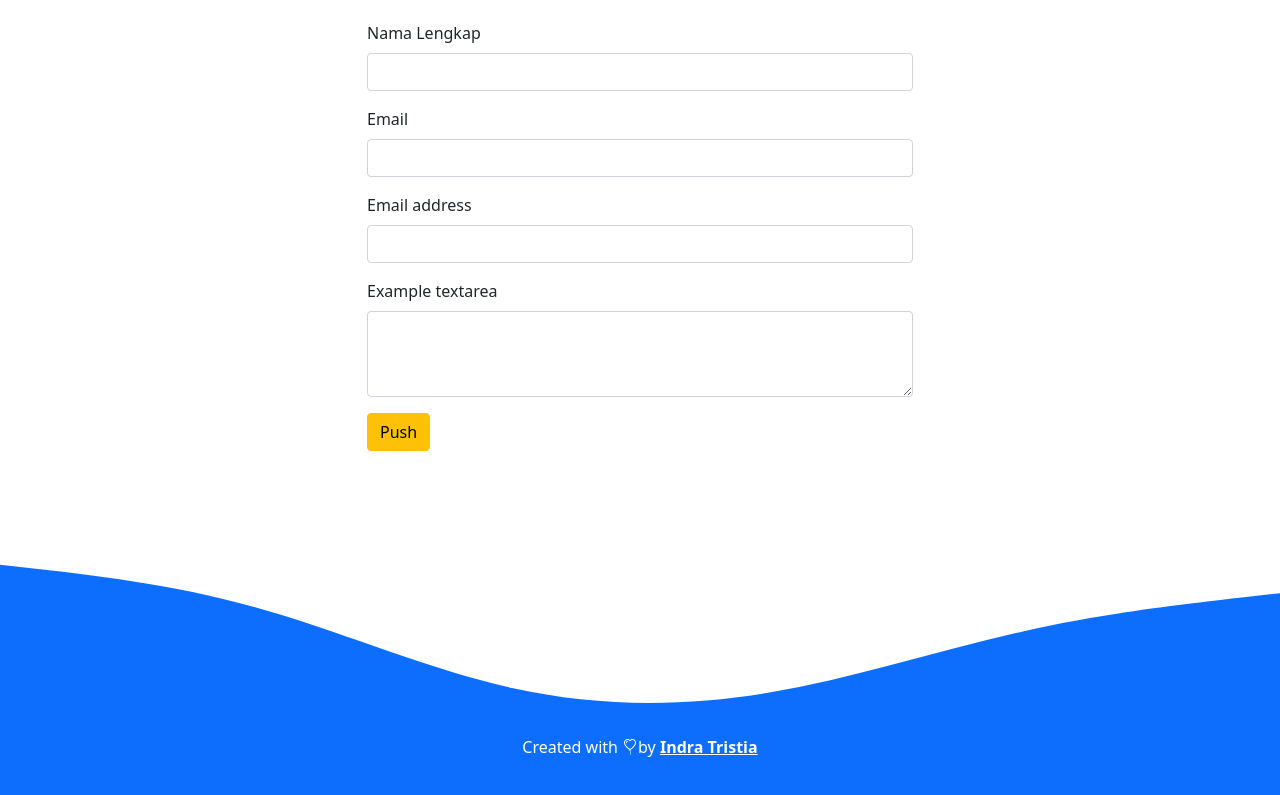
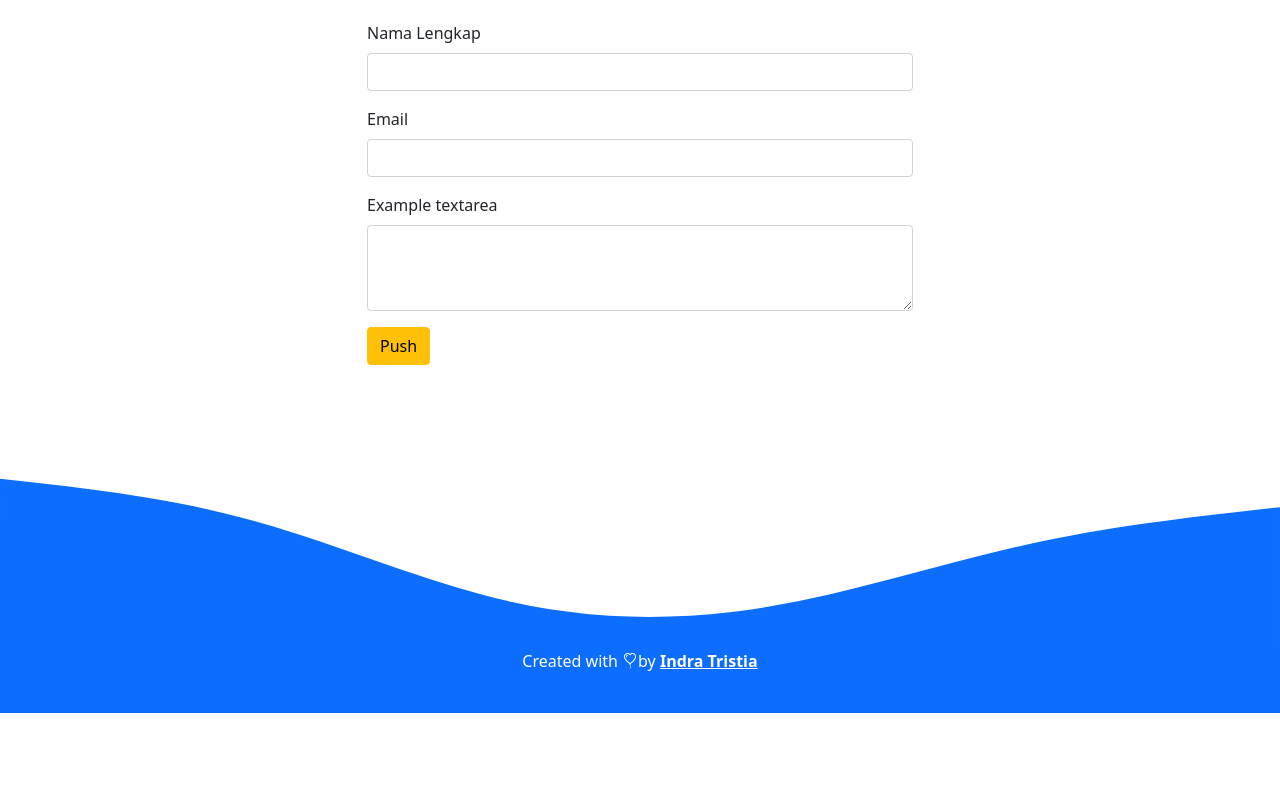
Before and after one commit to indratrst/indratristia.github.io, a plain HTML site: page index.html in a window 1280 px wide. Shown: the part 2944-3739 px from the top of the page. After the commit the page ends 3657 px from the top, so only its background shows below. Drawn offline with nearby package versions, Linux system fonts and the light colour scheme.

Commit message:
delete email

```diff
--- a/index.html
+++ b/index.html
@@ -168,10 +168,10 @@
                 <label for="email" class="form-label">Email</label>
                 <input type="email" class="form-control" id="email" aria-describedby="email" />
               </div>
-              <div class="mb-3">
+              <!-- <div class="mb-3">
                 <label for="exampleInputEmail1" class="form-label">Email address</label>
                 <input type="email" class="form-control" id="exampleInputEmail1" aria-describedby="emailHelp" />
-              </div>
+              </div> -->
               <div class="mb-3">
                 <label for="pesan" class="form-label">Example textarea</label>
                 <textarea class="form-control" id="pesan" rows="3"></textarea>
```
